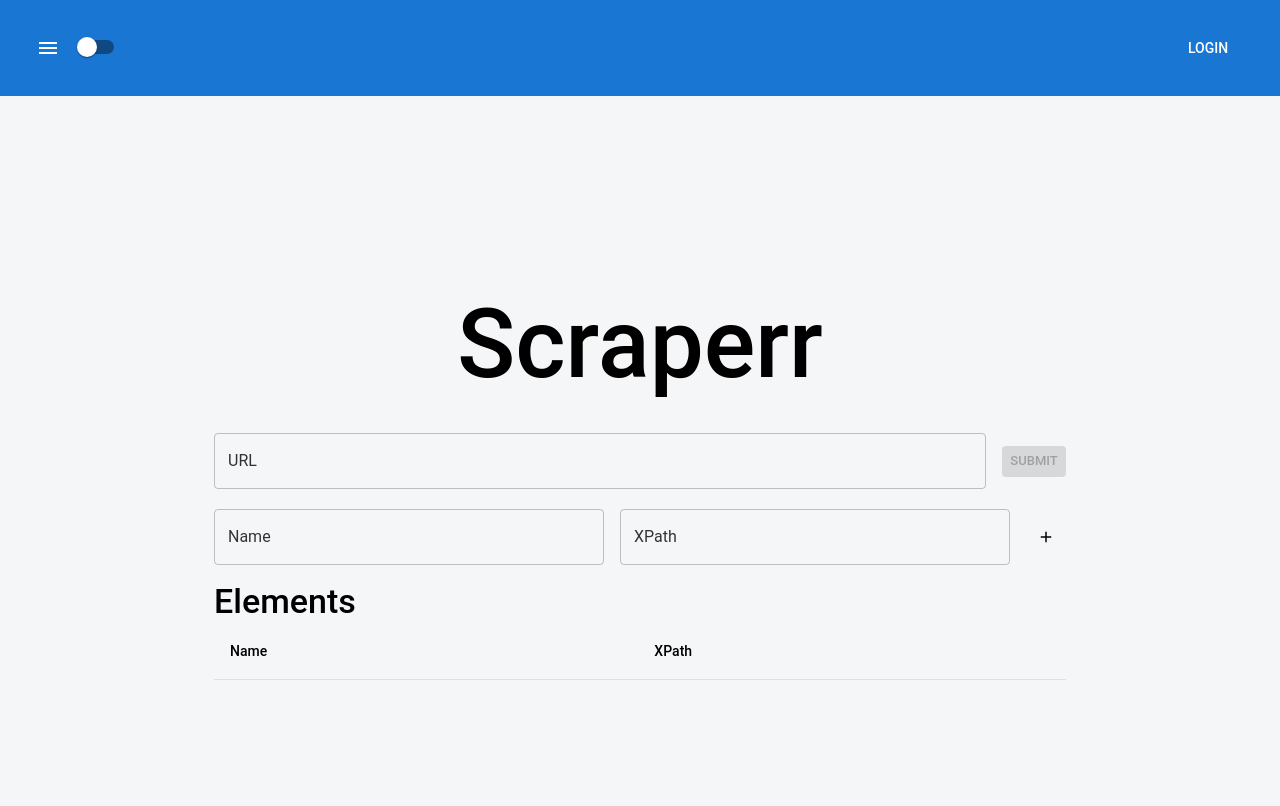
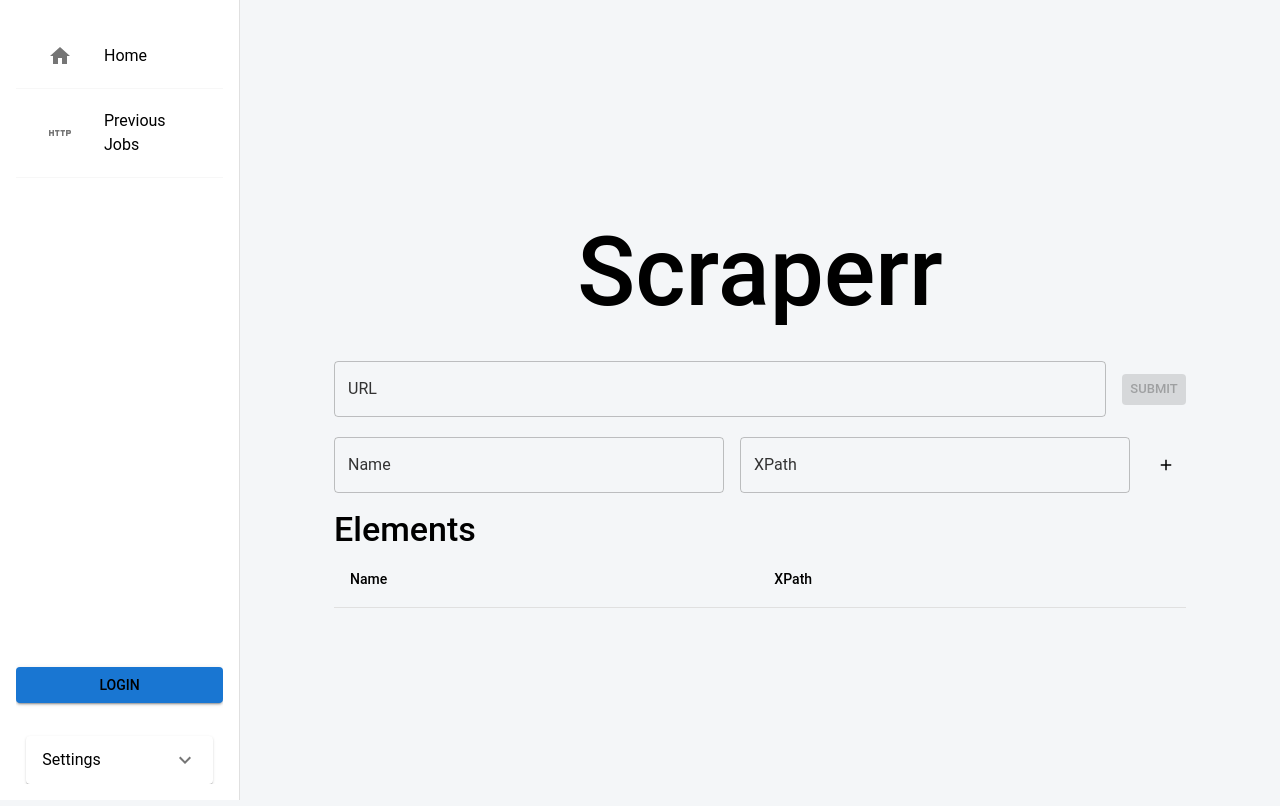
Before and after one commit to DecadeReverb/webscraper, a Next.js app: page / in a window 1280 px wide. Shown: the top 806 px of the page. Built offline with nearby package versions, Linux system fonts and the light colour scheme.

Commit message:
feat: edit layout of app

```diff
--- a/src/components/NavDrawer.tsx
+++ b/src/components/NavDrawer.tsx
@@ -1,113 +1,138 @@
-import React, { useState } from "react";
+import React from "react";
 import { useAuth } from "../contexts/AuthContext";
 import {
   Box,
-  Drawer,
   List,
   ListItem,
   ListItemIcon,
   ListItemButton,
   ListItemText,
-  AppBar,
-  Toolbar,
-  IconButton,
   Typography,
   Button,
   Switch,
   Tooltip,
+  Drawer,
+  Divider,
+  Accordion,
+  AccordionSummary,
+  AccordionDetails,
 } from "@mui/material";
 import HomeIcon from "@mui/icons-material/Home";
 import HttpIcon from "@mui/icons-material/Http";
-import MenuIcon from "@mui/icons-material/Menu";
+import ExpandMoreIcon from "@mui/icons-material/ExpandMore";
 import { useRouter } from "next/router";
+import { useTheme } from "@mui/material/styles";
 
 interface NavDrawerProps {
   toggleTheme: () => void;
   isDarkMode: boolean;
 }
 
+const drawerWidth = 240;
+
 const NavDrawer: React.FC<NavDrawerProps> = ({ toggleTheme, isDarkMode }) => {
   const router = useRouter();
-  const { login, logout, user, isAuthenticated } = useAuth();
-  const [open, setOpen] = useState<boolean>(false);
+  const theme = useTheme();
+  const { logout, user, isAuthenticated } = useAuth();
 
-  const toggleDrawer =
-    (open: boolean) => (event: React.KeyboardEvent | React.MouseEvent) => {
-      if (
-        event.type === "keydown" &&
-        ((event as React.KeyboardEvent).key === "Tab" ||
-          (event as React.KeyboardEvent).key === "Shift")
-      ) {
-        return;
-      }
-      setOpen(open);
-    };
-
-  const DrawerList = (
+  return (
+    <Drawer
+      variant="permanent"
+      sx={{
+        width: drawerWidth,
+        flexShrink: 0,
+        [`& .MuiDrawer-paper`]: {
+          width: drawerWidth,
+          boxSizing: "border-box",
+        },
+      }}
+    >
       <Box
-      sx={{ width: 250 }}
-      role="presentation"
-      onClick={toggleDrawer(false)}
-      onKeyDown={toggleDrawer(false)}
+        sx={{
+          overflow: "auto",
+          display: "flex",
+          flexDirection: "column",
+          justifyContent: "space-between",
+          height: "100%",
+        }}
       >
+        <div>
           <List>
             <ListItem>
               <ListItemButton onClick={() => router.push("/")}>
                 <ListItemIcon>
                   <HomeIcon />
                 </ListItemIcon>
-            <ListItemText>Home</ListItemText>
+                <ListItemText primary="Home" />
               </ListItemButton>
             </ListItem>
+            <Divider />
             <ListItem>
               <ListItemButton onClick={() => router.push("/jobs")}>
                 <ListItemIcon>
                   <HttpIcon />
                 </ListItemIcon>
-            <ListItemText>Previous Jobs</ListItemText>
+                <ListItemText primary="Previous Jobs" />
               </ListItemButton>
             </ListItem>
+            <Divider />
           </List>
-    </Box>
-  );
-
-  return (
+        </div>
+        <Box
+          sx={{
+            display: "flex",
+            flexDirection: "column",
+            alignItems: "center",
+          }}
+        >
+          {isAuthenticated ? (
             <>
-      <AppBar position="static">
-        <Toolbar className="flex flex-row justify-between items-center">
-          <div className="flex flex-row">
-            <IconButton
-              edge="start"
-              color="inherit"
-              aria-label="menu"
-              onClick={toggleDrawer(true)}
+              <Typography variant="body1" sx={{ margin: 1 }}>
+                Welcome, {user?.full_name}
+              </Typography>
+              <Button
+                variant="contained"
+                color="primary"
+                onClick={logout}
+                sx={{
+                  width: "100%",
+                  color: theme.palette.mode === "light" ? "#000000" : "#ffffff",
+                }}
               >
-              <MenuIcon />
-            </IconButton>
+                Logout
+              </Button>
+            </>
+          ) : (
+            <Button
+              variant="contained"
+              color="primary"
+              onClick={() => router.push("/login")}
+              sx={{
+                width: "100%",
+                color: theme.palette.mode === "light" ? "#000000" : "#ffffff",
+              }}
+            >
+              Login
+            </Button>
+          )}
+          <Divider sx={{ marginTop: 2, marginBottom: 2 }}></Divider>
+          <Accordion sx={{ padding: 0, width: "90%" }}>
+            <AccordionSummary
+              expandIcon={<ExpandMoreIcon />}
+              aria-controls="panel1a-content"
+              id="panel1a-header"
+            >
+              <Typography>Settings</Typography>
+            </AccordionSummary>
+            <AccordionDetails>
               <Tooltip title="Dark Theme Toggle" placement="bottom">
                 <Switch checked={isDarkMode} onChange={toggleTheme} />
               </Tooltip>
-          </div>
-          {isAuthenticated ? (
-            <div className="flex flex-row items-center">
-              <Typography variant="body1" sx={{ marginRight: 2 }}>
-                Welcome, {user?.full_name}
-              </Typography>
-              <Button color="inherit" onClick={logout} className="!color-white">
-                Logout
-              </Button>
-            </div>
-          ) : (
-            <Button color="inherit" onClick={() => router.push("/login")}>
-              Login
-            </Button>
-          )}
-        </Toolbar>
-      </AppBar>
-      <Drawer open={open} onClose={toggleDrawer(false)}>
-        {DrawerList}
+            </AccordionDetails>
+          </Accordion>
+        </Box>
+      </Box>
     </Drawer>
-    </>
   );
 };
 
--- a/src/pages/_app.tsx
+++ b/src/pages/_app.tsx
@@ -4,10 +4,12 @@ import "../styles/globals.css";
 import React, { useState, useEffect } from "react";
 import type { AppProps } from "next/app";
 import Head from "next/head";
-import { ThemeProvider, CssBaseline } from "@mui/material";
+import { ThemeProvider, CssBaseline, Box } from "@mui/material";
 import NavDrawer from "../components/NavDrawer";
 import { darkTheme, lightTheme } from "../styles/themes";
 import { AuthProvider } from "../contexts/AuthContext";
+
+const drawerWidth = 240;
 
 const App: React.FC<AppProps> = ({ Component, pageProps }) => {
   const [isDarkMode, setIsDarkMode] = useState(false);
@@ -38,8 +40,19 @@ const App: React.FC<AppProps> = ({ Component, pageProps }) => {
       <AuthProvider>
         <ThemeProvider theme={isDarkMode ? darkTheme : lightTheme}>
           <CssBaseline />
-          <NavDrawer isDarkMode={isDarkMode} toggleTheme={toggleTheme} />
-          <Component {...pageProps} />
+          <Box sx={{ display: "flex" }}>
+            <NavDrawer isDarkMode={isDarkMode} toggleTheme={toggleTheme} />
+            <Box
+              component="main"
+              sx={{
+                flexGrow: 1,
+                bgcolor: "background.default",
+                p: 3,
+              }}
+            >
+              <Component {...pageProps} />
+            </Box>
+          </Box>
         </ThemeProvider>
       </AuthProvider>
     </>
```
Also changed, not shown: 3 other files (tests, documents, lock files or other folders). Lines whose indentation alone changed are shown as unchanged.
